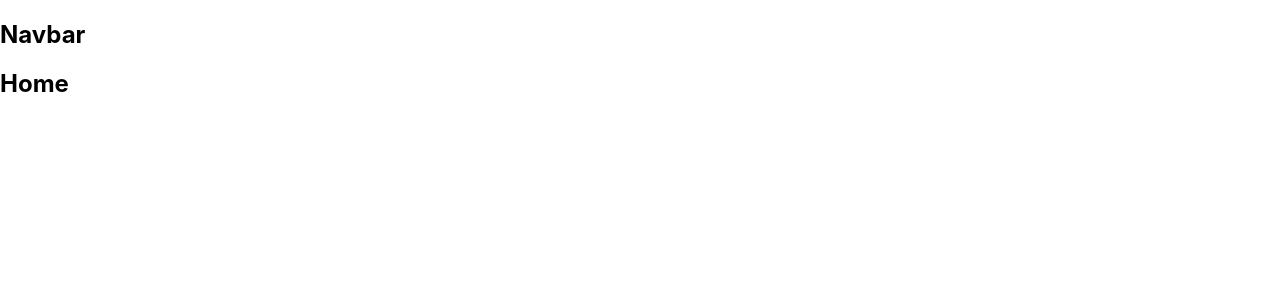
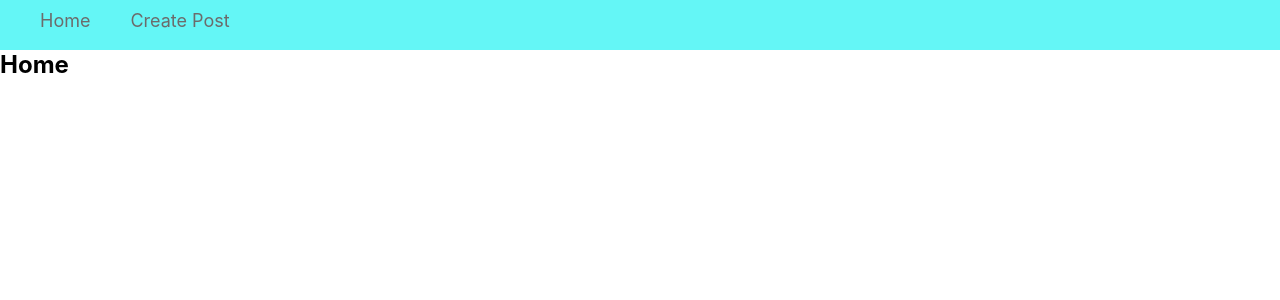
Before and after one commit to swapy-27/Blog-Application, a React (Create React App) app: page / in a window 1280 px wide. Shown: the top 300 px of the page. Built offline with nearby package versions, Linux system fonts and the light colour scheme.

Commit message:
implementing NavBAr

```diff
--- a/src/components/Navbar.js
+++ b/src/components/Navbar.js
@@ -1,7 +1,17 @@
-const Navbar = ()=>{
+import { Link } from 'react-router-dom';
+import '../css/navbar.css'
+const Navbar = () => {
     return (
         <div className="navbar_container">
-            <h2>Navbar</h2>
+            <ul>
+                <li>
+                    <Link className='links' to={'/'} >Home</Link>
+                </li>
+                <li>
+                    <Link className='links' to={'/create-post'} >Create Post</Link>
+                </li>
+
+            </ul>
         </div>
     )
 }
--- a/src/css/index.css
+++ b/src/css/index.css
@@ -1,3 +1,7 @@
+*{
+  margin: 0;
+  padding: 0;
+}
 body {
   margin: 0;
   font-family: -apple-system, BlinkMacSystemFont, 'Segoe UI', 'Roboto', 'Oxygen',
--- /dev/null
+++ b/src/css/navbar.css
@@ -0,0 +1,29 @@
+.navbar_container{
+    box-sizing: border-box;
+    height:50px;
+    width:100vw;
+    padding:10px 20px;
+    background-color: rgb(100, 246, 246);
+
+}
+.navbar_container > ul{
+
+    display: flex;
+    list-style: none;
+    align-items: center;
+
+
+}
+.navbar_container > ul li {
+    font-size: large;
+    margin: 0 20px;
+}
+.links{
+    text-decoration: none;
+    color: rgb(108, 107, 107);
+
+    transition: border-bottom ease-in-out 0.5s;
+}
+.links:hover{
+    border-bottom:  2px solid rgb(108, 107, 107);;
+}
```
